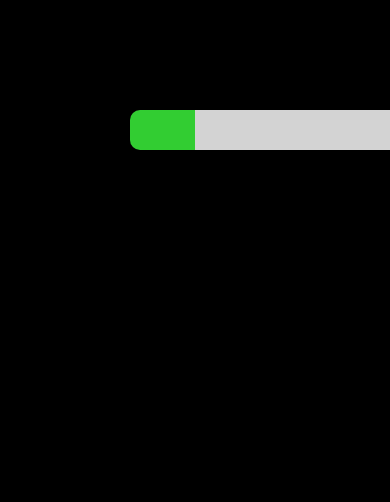
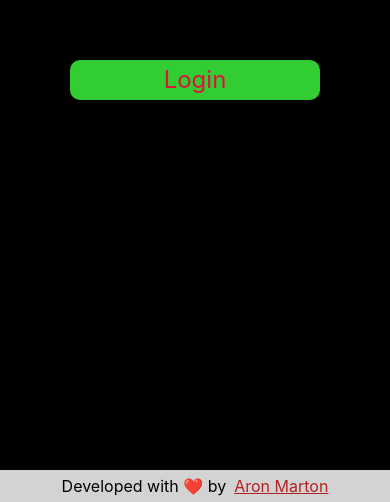
Before and after one commit to Sciencewolf/Random-Spotify, a React (Vite) app: page / in a window 390 px wide. Shown: the part 342-844 px from the top of the page. Built offline with nearby package versions, Linux system fonts and the light colour scheme.

Commit message:
fix: issue with mobile style version

```diff
--- a/src/style/App.css
+++ b/src/style/App.css
@@ -27,8 +27,10 @@ body {
 @media screen and (max-width: 768px) {
   #root {
     flex-direction: column;
-    margin-top: 100px;
     overflow-x: hidden;
-    gap: 2em;
+    gap: 3em;
+    display: flex;
+    justify-content: center;
+    align-items: start;
   }
 }
--- a/src/style/Footer.css
+++ b/src/style/Footer.css
@@ -31,7 +31,9 @@ a:visited {
 
 @media screen and (max-width: 768px) {
     .footer {
-        position: unset;
+        width: 100vw;
+        height: 1em;
+        text-align: center;
     }
 }
 
--- a/src/style/Login.css
+++ b/src/style/Login.css
@@ -28,16 +28,6 @@
     color: black;
 }
 
-.login img {
-    width: 40px;
-    height: 40px;
-    border-radius: 50%;
-}
-
-.login:has(h3) {
-    user-select: none;
-}
-
 #logout {
     width: 200px;
     height: 50px;
@@ -55,21 +45,11 @@
     border: 0;
 }
 
-#user-name {
-    max-width: 200px;
-    overflow: hidden;
-    text-overflow: ellipsis;
-}
-
 @media screen and (max-width: 768px) {
+    #body {
+        overflow: hidden;
+    }
     .login {
-        height: 40px;
-        right: 10px;
-        position: absolute;
-    }
-
-    .login img {
-        width: 40px;
         height: 40px;
     }
 }
@@ -79,15 +59,6 @@
         text-decoration: none;
     }
 
-    .login:has(h3):hover {
-        color: white;
-    }
-
-    .login:has(img):hover {
-        text-decoration: none;
-        background-color: limegreen;
-    }
-
     .login:hover {
         text-decoration: underline;
         color: black;
--- a/src/style/User.css
+++ b/src/style/User.css
@@ -20,3 +20,7 @@
     width: 40px;
     height: 40px;
 }
+
+#body-after {
+    overflow: auto;
+}
```
